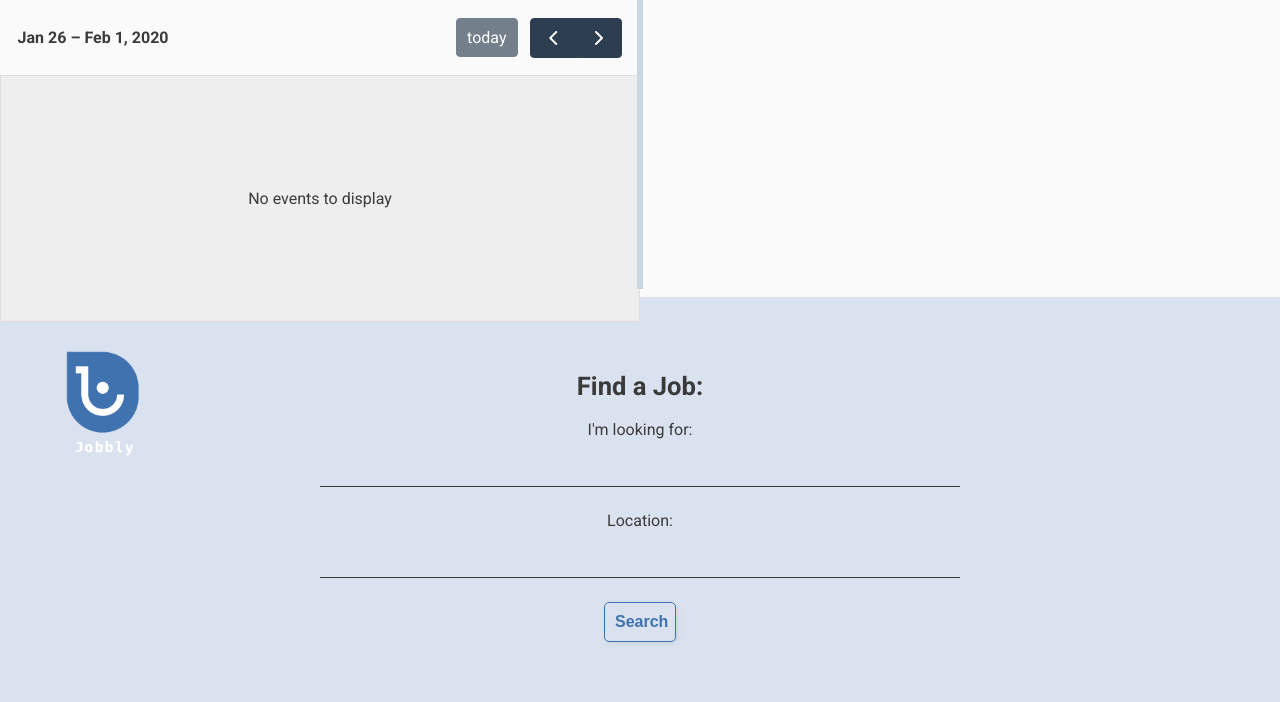
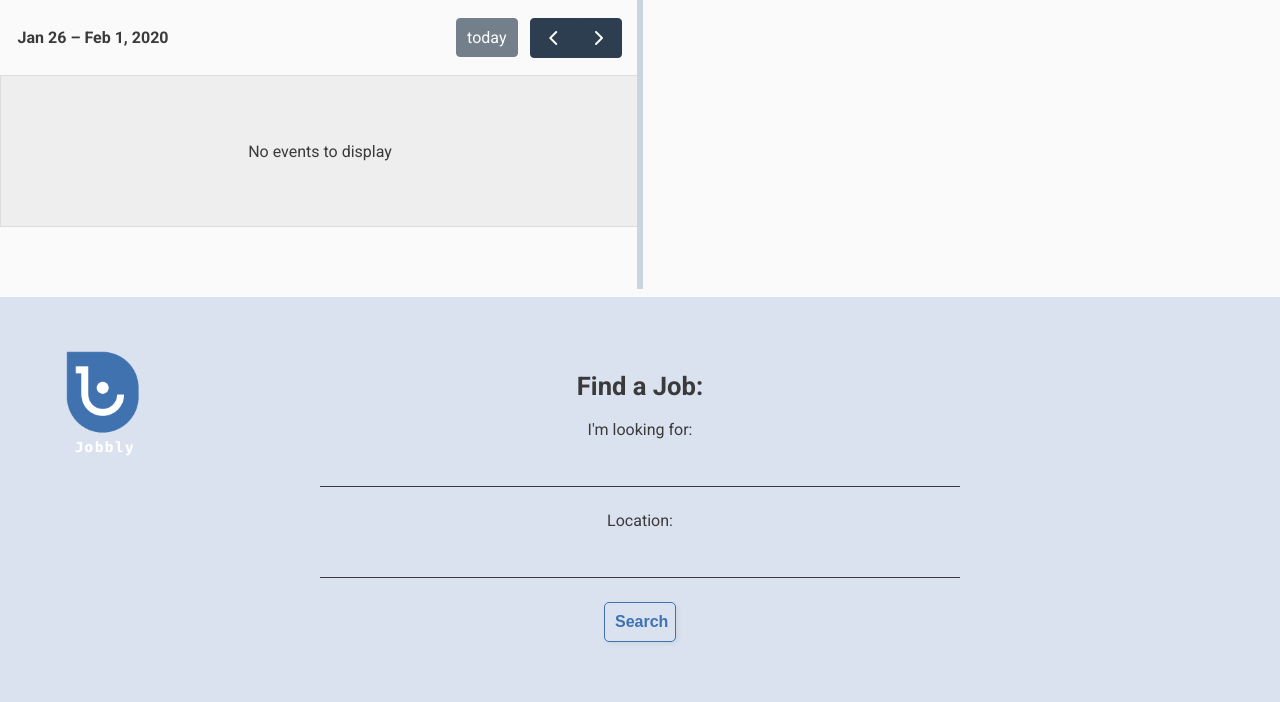
Before and after one commit to seiteambestteam/jobbly, a Django app: page /accounts/index/ in a window 1280 px wide. Shown: the part 111-813 px from the top of the page. Run offline with Django 3.2, Linux system fonts and the light colour scheme; data that the repository does not hold is empty; some libraries are stand-ins or nearby versions.

Commit message:
styled index view calendar

```diff
--- a/job_tracker/static/css/style.css
+++ b/job_tracker/static/css/style.css
@@ -347,6 +347,10 @@ footer div {
     margin: 1.1rem;
 }
 
+#calendar > div.fc-view-container > div > div {
+    height: 150px !important;
+}
+
 /* media queries */
 @media (min-width: 768px) {
     .content-wrapper {
--- a/job_tracker/views.py
+++ b/job_tracker/views.py
@@ -117,10 +117,10 @@ def get_calendar(request):
     data = []
     for event in event_qs:
         data.append({
-            'title': event.name,
+            'title': f'{event.name}, {event.application.company}',
             'start': event.start_date_time,
             'end': event.end_date_time,
-            'url': f'/applications/{event.application.id}'
+            'url': f'/applications/{event.application.id}',
         })
     return JsonResponse(data, safe=False)
 
```
